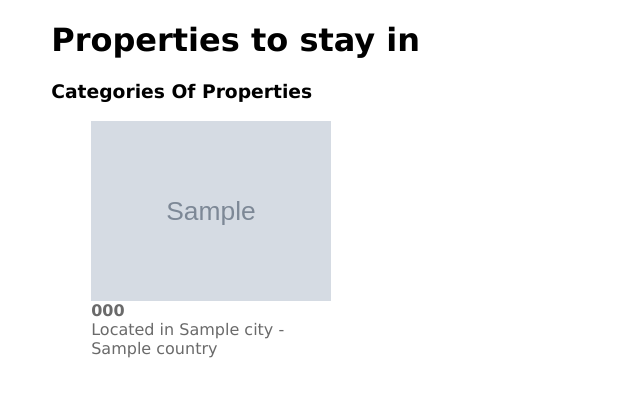
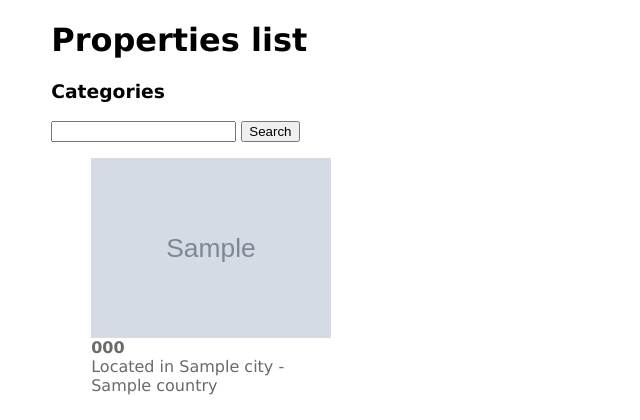
Before and after one commit to GalijotasE/looking_to_stay, a Django app: page /hotels/ in a window 1280 px wide. Shown: the part 67-487 px from the top of the page, without its empty margins (0-640 px from the left). Run offline with Django 4.2, Linux system fonts and the light colour scheme; tables that the repository leaves empty hold one stand-in row (values such as "Sample post"); grey boxes marked "Sample" are stand-in pictures.

Commit message:
click here to see recent changes

```diff
--- a/looking_to_stay/looking_to_stay_app/models.py
+++ b/looking_to_stay/looking_to_stay_app/models.py
@@ -1,4 +1,6 @@
 from django.db import models
+from django.utils.html import format_html
+from django.urls import reverse
 
 
 class Country(models.Model):
@@ -26,7 +28,7 @@
         return f'{self.city_name} - {self.country_id}'
 
     class Meta:
-        ordering = ['city_name', 'country_id']
+        ordering = ['city_name', 'country_id',]
         verbose_name = 'City'
         verbose_name_plural = 'Cities'
 
@@ -51,6 +53,11 @@
 class Category(models.Model):
     id = models.AutoField('Unique ID', primary_key=True)
     category_name = models.CharField('Category', max_length=128, help_text='Please type a name of the category')
+
+    def link_filtered_hotels(self):
+        link = reverse('hotels')+'?category_id='+str(self.id)
+        return format_html('<a class="category" href="{link}">{name}</a>', link=link, name=self.category_name)
+
 
     def __str__(self) -> str:
         return self.category_name
--- a/looking_to_stay/looking_to_stay_app/templates/lookingtostay/hotel_detail.html
+++ b/looking_to_stay/looking_to_stay_app/templates/lookingtostay/hotel_detail.html
@@ -2,7 +2,7 @@
 {% load static %}
 {% block title %}{{ object }}{% endblock title %}
 {% block content%}
-<h1>{{ object.title }}</h1>
+<h1>{{ object.hotel_name }}</h1>
 <h3>Located in {{ object.location }}</h3>
 <p>Description<br>
     {{ hotel.description }}
--- a/looking_to_stay/looking_to_stay_app/templates/lookingtostay/hotels.html
+++ b/looking_to_stay/looking_to_stay_app/templates/lookingtostay/hotels.html
@@ -2,19 +2,23 @@
 {% load static %}
 {% block title %} List Of Hotels - {{ block.super }}{% endblock title %}
 {% block content%}
-<h1> Properties to stay in </h1>
+<h1> Properties list </h1>
 <div class="category_filter">
-    <h3>Categories Of Properties</h3>
+    <h3>Categories</h3>
     <ul>
-        {% for filter_categories in categories %}
-            <li class="{% if filter_categories == categories %}current{% endif %}">{{ filter_categories }}</li>
+        {% for filter_category in categories %}
+            <li class="{% if filter_category == category %}current{% endif %}">{{ filter_category.link_filtered_hotels }}</li>
         {% endfor %}
     </ul>
+    <form action="{% url 'hotels' %}" method="get">
+        <input type="text" name="search", value="{{ request.GET.search }}">
+        <button type="submit">Search</button>
+    </form>
 </div>
 <ul class="hotel_list">
     {% for hotel in hotels %}
         <li class="hotel">
-            {% comment %} <a href="{% url 'hotels' hotel.pk %}"> {% endcomment %}
+            {% comment %} <a href="{% url 'hotels' hotels.pk %}"> {% endcomment %}
                 {% if hotel.cover_photo %}
                     <img src="{{ hotel.cover_photo.url }}">
                 {% else %}
--- a/looking_to_stay/looking_to_stay_app/views.py
+++ b/looking_to_stay/looking_to_stay_app/views.py
@@ -2,6 +2,9 @@
 from .models import Hotel, Country, Category
 from django.views.generic import ListView, DetailView
 from django.core.paginator import Paginator
+from django.shortcuts import render, get_object_or_404
+from django.db.models import Q
+from django.urls import reverse
 
 
 def index(request):
@@ -30,4 +33,31 @@
 
 class HotelDetailView(DetailView):
     model = Hotel
-    template_name = 'hotel_detail.html'
+    template_name = 'lookingtostay/hotel_detail.html'
+
+    def get_success_url(self):
+        return reverse('hotel', kwargs={'pk': self.get_object().id})
+
+
+class HotelListView(ListView):
+    model = Hotel
+    template_name = 'lookingtostay/hotels.html'
+
+    def get_queryset(self):
+        queryset = super().get_queryset()
+        search = self.request.GET.get('search')
+        if search:
+            queryset.filter(Q(title__icontains=search) | Q(description__icontains=search))
+        category_id = self.request.GET.get('category_id')
+        if category_id:
+            queryset = queryset.filter(category__id=category_id)
+        return queryset
+
+    def get_context_data(self, **kwargs):
+        context = super().get_context_data(**kwargs)
+        context['hotels_count'] = self.get_queryset().count()
+        category_id = self.request.GET.get('category_id')
+        context['categories'] = Category.objects.all()
+        if category_id:
+            context['category'] = get_object_or_404(Category, id=category_id)
+        return context
```
Also changed, not shown: looking_to_stay/looking_to_stay_app/admin.py (+6 -5 lines), looking_to_stay/looking_to_stay_app/migrations/0004_alter_hotel_options_remove_hotel_company_id_and_more.py (added).
